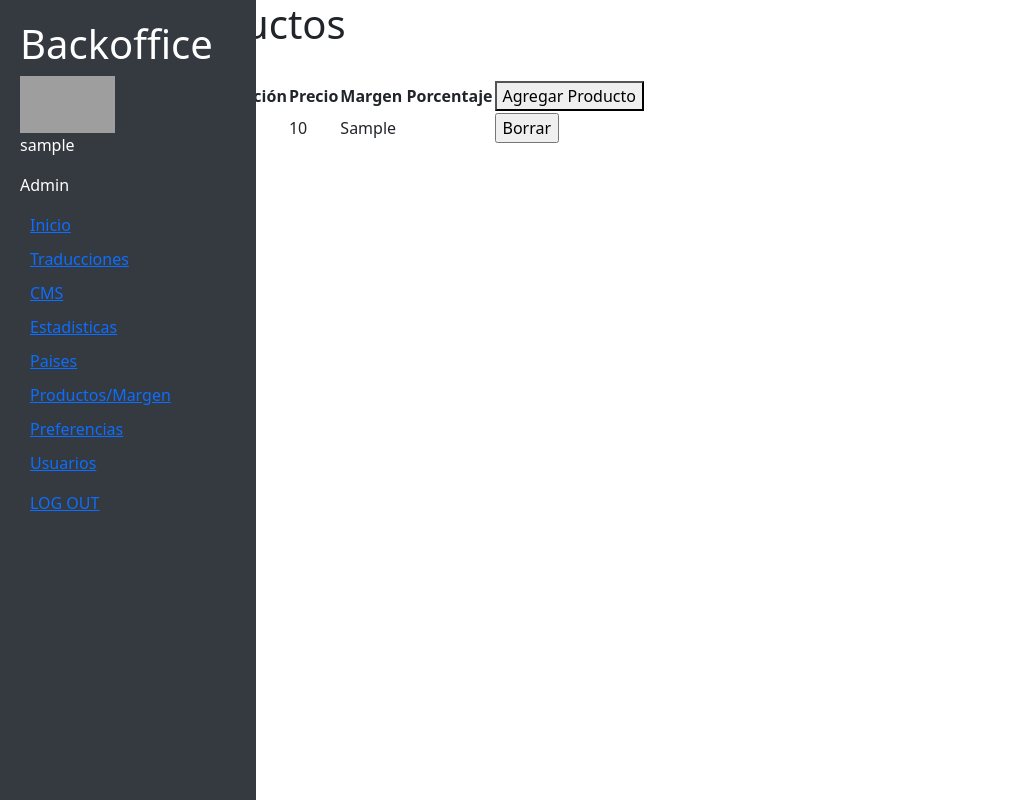
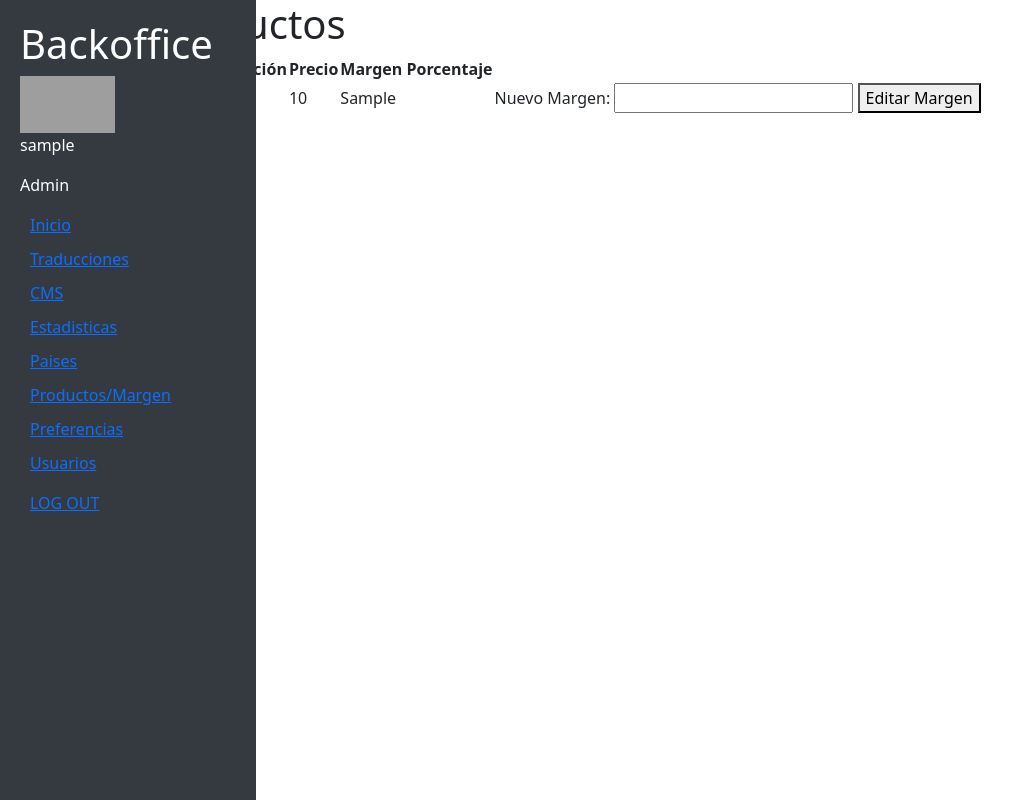
Before and after one commit to CCutar/ProyectoDaw, a PHP site: page /vistas/vistaProductos.php in a window 1280 px wide. Shown: the whole page, without its empty margins (0-1024 px from the left). Run offline with PHP 8.4, Linux system fonts and the light colour scheme; the visitor is signed in with stand-in values (Sample User, id 1); tables that the repository leaves empty or names only in its code hold one stand-in row (values such as "Sample post"); grey boxes are pictures that could not be loaded.

Commit message:
vistaProducto

```diff
--- a/DocumentRoot/api/config.json
+++ b/DocumentRoot/api/config.json
@@ -3,7 +3,7 @@
         "host": "mariadb",
         "user": "super",
         "password": "super",
-        "database": "testdatabase2"
+        "database": "testdatabase"
     },
 
     "parametres_seguretat": {
--- a/DocumentRoot/app/modelos/modeloProducto.php
+++ b/DocumentRoot/app/modelos/modeloProducto.php
@@ -13,6 +13,27 @@
             $pdo= new Database();
             $this->pdo = $pdo->connect();
 
+        }
+
+        //getters
+        public function getId() {
+            return $this->id;
+        }
+
+        public function getNombreProducto() {
+            return $this->nombre_producto;
+        }
+
+        public function getDescripcionProducto() {
+            return $this->descripcion_producto;
+        }
+
+        public function getPrecio() {
+            return $this->precio;
+        }
+
+        public function getMargenPorcentaje() {
+            return $this->margen_porcentaje;
         }
 
 
@@ -31,7 +52,8 @@
 
         public function updateProduct($productoID){
             try {
-                $query = "SELECT * FROM " . $this->table_name;
+            $query = "INSERT INTO producto ( nombre_producto, decripcion_producto, precio, margen_porcentaje)
+              VALUES (:id, :nombre_producto, :decripcion_producto, :precio, :margen_porcentaje)";
                 $stmt = $this->pdo->prepare($query);
                 $stmt->execute();
                 return $stmt->fetchAll(PDO::FETCH_ASSOC);
@@ -60,16 +82,16 @@
         public function insertProduct($nombre_producto, $descripcion_producto, $precio, $margen_porcentaje) {
             try {
                 // Preparar la consulta SQL
-                $query = "INSERT INTO productos (nombre_producto, descripcion_producto, precio, margen_porcentaje) VALUES (:nombre, :descripcion, :precio, :margen)";
+                $query = "INSERT INTO producto (nombre_producto, descripcion_producto, precio, margen_porcentaje) VALUES (:nombre, :descripcion, :precio, :margen)";
 
                 // Preparar la sentencia
                 $stmt = $this->pdo->prepare($query);
 
                 // Asignar valores a los parámetros
                 $stmt->bindParam(':nombre', $nombre_producto);
-                $stmt->bindParam(':descripcion', $descripcion_producto);
+                $stmt->bindParam(':decripcion_producto', $descripcion_producto);
                 $stmt->bindParam(':precio', $precio);
-                $stmt->bindParam(':margen', $margen_porcentaje);
+                $stmt->bindParam(':margen_porcentaje', $margen_porcentaje);
 
                 // Ejecutar la sentencia
                 $stmt->execute();
--- a/DocumentRoot/app/vistas/vistaProductos.php
+++ b/DocumentRoot/app/vistas/vistaProductos.php
@@ -21,14 +21,13 @@ session_start();
             <th>Descripción</th>
             <th>Precio</th>
             <th>Margen Porcentaje</th>
-            <th> <button id="openModalBtn">Agregar Producto</button></th>
         </tr>
         <?php
         include('../modelos/modeloProducto.php');
             $product = new Product();
             $products = $product->getProducts();
-            // Resto del código para manejar los productos
-        if ($products) {
+
+            if ($products) {
             foreach ($products as $product) {
                 echo "<tr>";
                 echo "<td>" . $product['id'] . "</td>";
@@ -37,66 +36,24 @@ session_start();
                 echo "<td>" . $product['precio'] . "</td>";
                 echo "<td>" . $product['margen_porcentaje'] . "</td>";
 
-                echo "<td><a href=''../controladores/controladorProductos.php?action=delete&id=". $product['id']. "' ><input type='button' name='delete' id='delete' value='Borrar'></a></td>'"; // Botón de eliminación
-                echo "<td><a href='../controladores/controladorProductos.php?action=update&id=".$product['id']. '.&nombre_producto'. $product['nombre_producto']. '.&decripcion_producto' . $product['decripcion_producto']. '&precio' . $product['precio'].' &margen_porcentaje' . $product['margen_porcentaje'] ."'<input type='button' name='update' id='update' value='Actualizar'></a></td>"; // Botón de eliminación
+                echo "<td>
+                    <form method='post' action='./controladores/controladorProductos.php'>
+                    <input type='hidden' name='action' value='update'>
+                    <input type='hidden' name='id' value=" . $product['id'] .">
+                    <label for='nuevoMargen'>Nuevo Margen:</label>
+                                <input type='number' name='nuevoMargen' id='nuevoMargen' required>
+                    <button type='submit'>Editar Margen </button>
+                    </form>
+                    </td>";
 
                 echo "</tr>";
             }
         } else {
-            echo "<tr><td colspan='5'>No se encontraron productos.</td></tr>";
+            echo "<tr><td> 'No se encontraron productos.'</td></tr>";
         }
         ?>
     </table>
-            <!-- Agrega un botón que abrirá la ventana modal -->
 
     </section>
-
-    <section>
-
-    </section>
-
-
-<section>
-<!-- Define la ventana modal -->
-<div id="myModal" class="modal">
-  <div class="modal-content">
-    <span class="close" id="closeModal">&times;</span>
-    <!-- Contenido de la ventana modal, aquí puedes agregar un formulario para agregar productos -->
-    <!-- Por ejemplo, un formulario con campos para nombre del producto, descripción, precio, etc. -->
-    <form action="" id="productForm" method="post">
-        <input type="text" name="nombre_producto" placeholder="Nombre del Producto">
-        <input type="text" name="descripcion_producto" placeholder="Descripción">
-        <input type="number" name="precio" placeholder="Precio">
-        <input type="number" name="margen_porcentaje" placeholder="Margen Porcentaje">
-        <input type="submit" value="Agregar">
-    </form>
-  </div>
-</div>
-</section>
-
-<script>
-// Obtener todos los botones de eliminación por su clase CSS
-var deleteButtons = document.querySelectorAll(".delete-product");
-
-// Agregar un manejador de eventos para cada botón de eliminación
-deleteButtons.forEach(function(button) {
-    button.addEventListener("click", function() {
-        var productId = button.getAttribute("data-product-id");
-
-        // Llamar al método eliminarProducto de la clase Product
-        var product = new Product();
-        product.deleteProduct(productId).then(function(response) {
-            if (response) {
-                alert("Se elimino el producto");
-                // Producto eliminado exitosamente, puedes actualizar la tabla o realizar otras acciones
-            } else {
-                // Ocurrió un error al eliminar el producto
-                alert("Error al eliminar el producto.");
-            }
-        });
-    });
-});
-</script>
-<script src="modal.js"></script>
 </body>
 </html>
```
Also changed, not shown: DocumentRoot/app/controladores/controladorProductos.php (+6 -56 lines).
